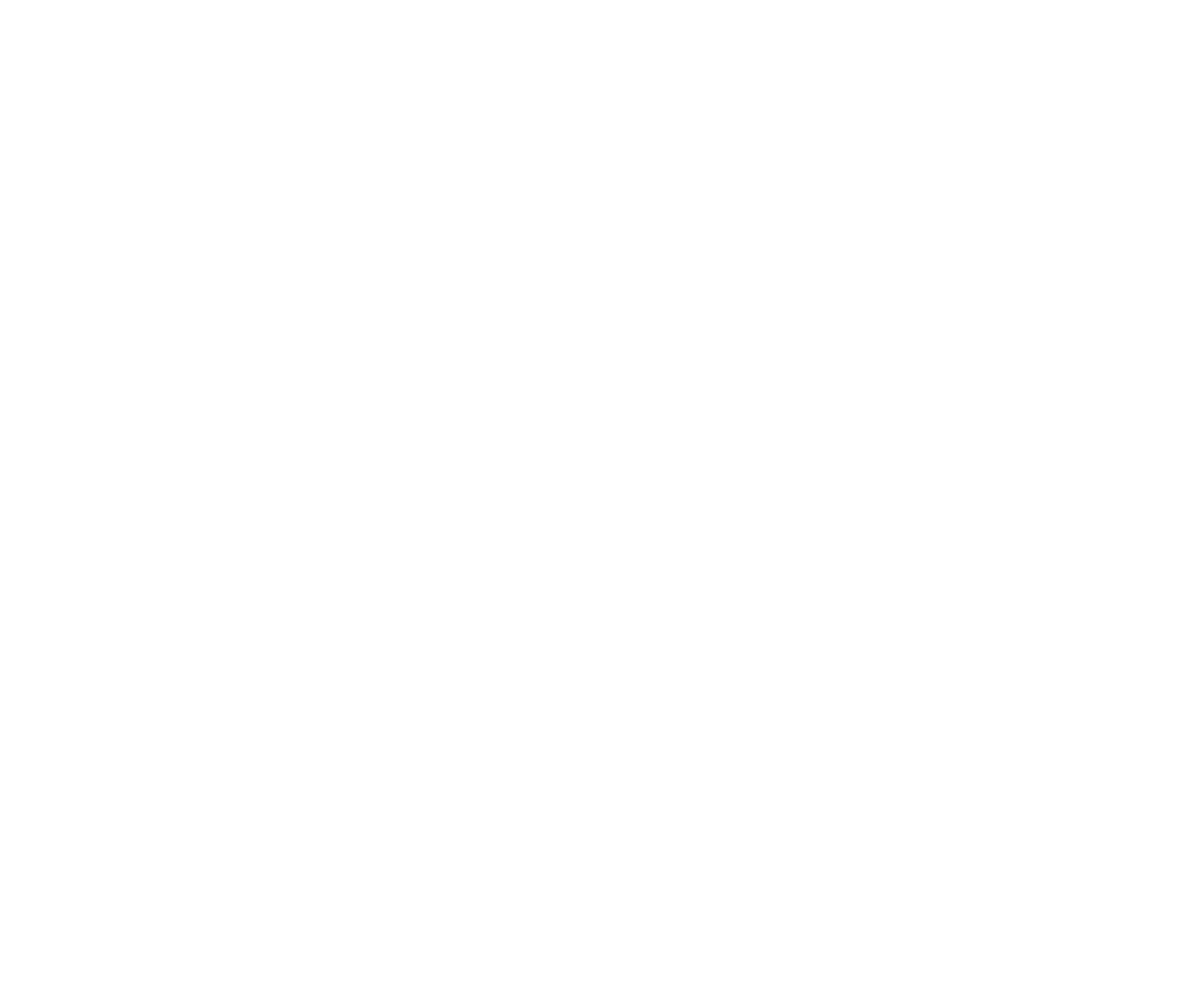
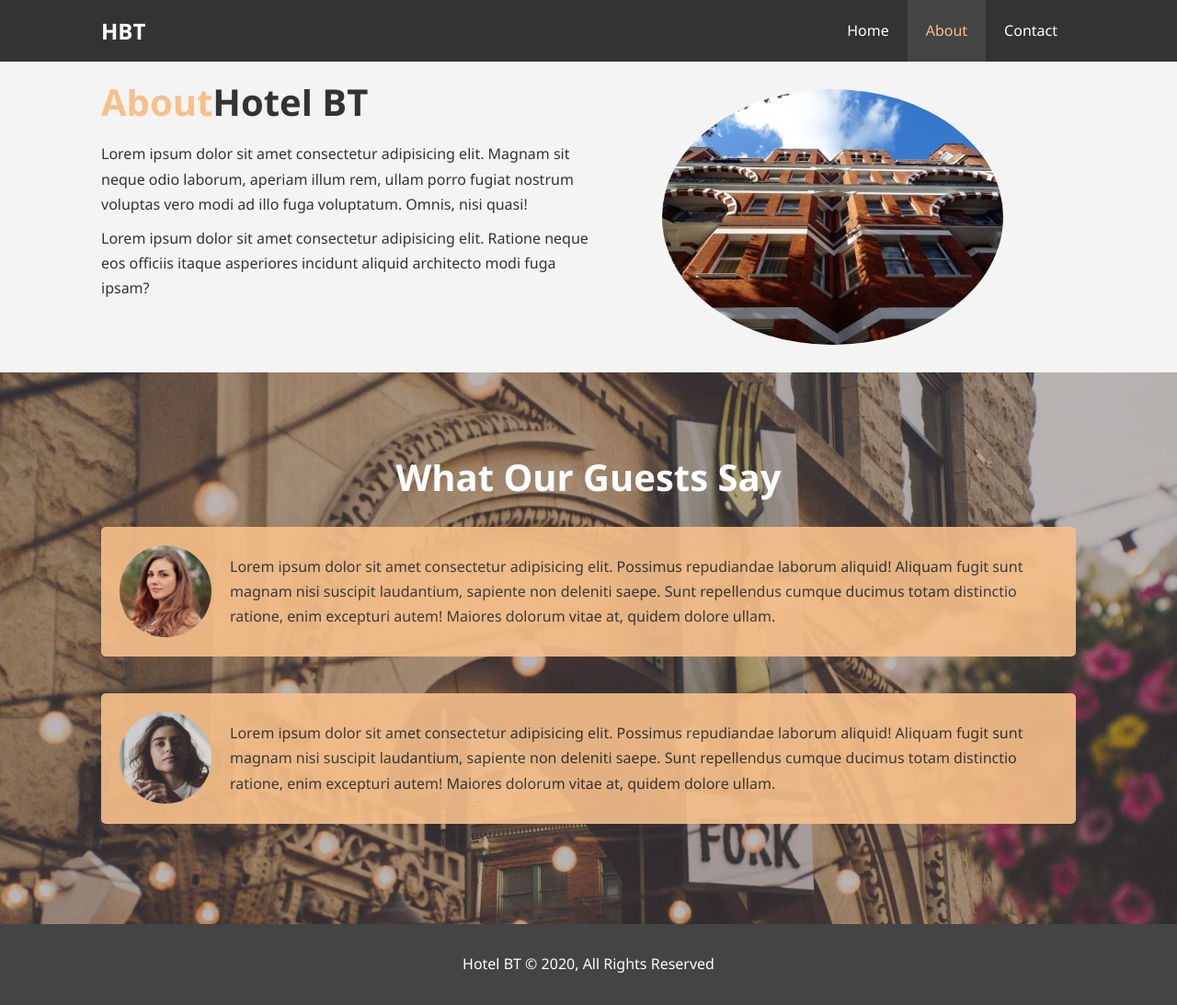
Before and after one commit to JoseIgnacioTapia/hotel-website-project, a plain HTML site: page about.html in a window 1280 px wide. Shown: the whole page at 92% size. Before the commit the page ends 800 px from the top, so only its background shows below. Drawn offline with Linux system fonts and the light colour scheme.

Commit message:
Add About and Contact section

```diff
--- a/about.html
+++ b/about.html
@@ -0,0 +1,83 @@
+<!DOCTYPE html>
+<html lang="en">
+  <head>
+    <meta charset="UTF-8" />
+    <meta name="viewport" content="width=device-width, initial-scale=1.0" />
+    <meta
+      name="description"
+      content="Welcome to the most extraordinary hotel in Boston Massachusetts"
+    />
+    <meta name="keywords" content="hotel,boston hotel,new england hotel" />
+    <link rel="stylesheet" href="css/style.css" />
+    <title>Hotel BT | About</title>
+  </head>
+  <body>
+    <header>
+      <nav id="navbar">
+        <div class="container">
+          <h1 class="logo"><a href="index.html">HBT</a></h1>
+          <ul>
+            <li><a href="index.html">Home</a></li>
+            <li><a class="current" href="about.html">About</a></li>
+            <li><a href="contact.html">Contact</a></li>
+          </ul>
+        </div>
+      </nav>
+    </header>
+
+    <section id="about-info" class="bg-light py-3">
+      <div class="container">
+        <div class="info-left">
+          <h1 class="l-heading">
+            <span class="text-primary">About</span>Hotel BT
+          </h1>
+          <p>
+            Lorem ipsum dolor sit amet consectetur adipisicing elit. Magnam sit
+            neque odio laborum, aperiam illum rem, ullam porro fugiat nostrum
+            voluptas vero modi ad illo fuga voluptatum. Omnis, nisi quasi!
+          </p>
+          <p>
+            Lorem ipsum dolor sit amet consectetur adipisicing elit. Ratione
+            neque eos officiis itaque asperiores incidunt aliquid architecto
+            modi fuga ipsam?
+          </p>
+        </div>
+        <div class="info-right">
+          <img src="./img/photo-2.jpg" alt="hotel" />
+        </div>
+      </div>
+    </section>
+
+    <div class="clr"></div>
+
+    <section id="testimonials" class="py3">
+      <div class="container">
+        <h2 class="l-heading">What Our Guests Say</h2>
+        <div class="testimonial bg-primary">
+          <img src="./img/person-1.jpg" alt="Samantha" />
+          <p>
+            Lorem ipsum dolor sit amet consectetur adipisicing elit. Possimus
+            repudiandae laborum aliquid! Aliquam fugit sunt magnam nisi suscipit
+            laudantium, sapiente non deleniti saepe. Sunt repellendus cumque
+            ducimus totam distinctio ratione, enim excepturi autem! Maiores
+            dolorum vitae at, quidem dolore ullam.
+          </p>
+        </div>
+        <div class="testimonial bg-primary">
+          <img src="./img/person-2.jpg" alt="Jen" />
+          <p>
+            Lorem ipsum dolor sit amet consectetur adipisicing elit. Possimus
+            repudiandae laborum aliquid! Aliquam fugit sunt magnam nisi suscipit
+            laudantium, sapiente non deleniti saepe. Sunt repellendus cumque
+            ducimus totam distinctio ratione, enim excepturi autem! Maiores
+            dolorum vitae at, quidem dolore ullam.
+          </p>
+        </div>
+      </div>
+    </section>
+
+    <footer id="main-footer">
+      <p>Hotel BT &copy; 2020, All Rights Reserved</p>
+    </footer>
+  </body>
+</html>
--- a/css/style.css
+++ b/css/style.css
@@ -80,6 +80,21 @@ p {
 
 .clr {
   clear: both;
+}
+
+.l-heading {
+  font-size: 40px;
+}
+
+/* Padding */
+.py-1 {
+  padding: 10px 0;
+}
+.py-2 {
+  padding: 20px 0;
+}
+.py-3 {
+  padding: 30px 0;
 }
 
 /* Navbar */
@@ -178,6 +193,92 @@ p {
   margin-bottom: 10px;
 }
 
+/* About */
+#about-info .info-right {
+  float: right;
+  width: 50%;
+  min-height: 100%;
+}
+
+#about-info .info-right img {
+  display: block;
+  margin: auto;
+  width: 70%;
+  border-radius: 50%;
+  -webkit-border-radius: 50%;
+  -moz-border-radius: 50%;
+  -ms-border-radius: 50%;
+  -o-border-radius: 50%;
+}
+
+#about-info .info-left {
+  float: left;
+  width: 50%;
+  min-height: 100%;
+}
+
+/* Testimonials */
+#testimonials {
+  height: 600px;
+  background: url('../img/test-bg.jpg') no-repeat center center/cover;
+  padding-top: 100px;
+}
+
+#testimonials h2 {
+  color: #fff;
+  text-align: center;
+  padding-bottom: 40px;
+}
+
+#testimonials .testimonial {
+  padding: 20px;
+  margin-bottom: 40px;
+  border-radius: 5px;
+  -webkit-border-radius: 5px;
+  -moz-border-radius: 5px;
+  -ms-border-radius: 5px;
+  -o-border-radius: 5px;
+  opacity: 0.9;
+}
+
+#testimonials .testimonial img {
+  width: 100px;
+  float: left;
+  margin-right: 20px;
+  border-radius: 50%;
+  -webkit-border-radius: 50%;
+  -moz-border-radius: 50%;
+  -ms-border-radius: 50%;
+  -o-border-radius: 50%;
+}
+
+/* Contact Form */
+#contact-form .form-group {
+  margin-bottom: 20px;
+}
+
+#contact-form label {
+  display: block;
+  padding-bottom: 5px;
+}
+
+#contact-form input,
+#contact-form textarea {
+  width: 100%;
+  padding: 10px;
+  border: 1px #ddd solid;
+}
+
+#contact-form textarea {
+  height: 200px;
+}
+
+#contact-form input:focus,
+#contact-form textarea:focus {
+  outline: none;
+  border-color: #f7c08a;
+}
+
 /* Footer */
 #main-footer {
   text-align: center;
```
Also changed, not shown: contact.html (+86 -0 lines).
